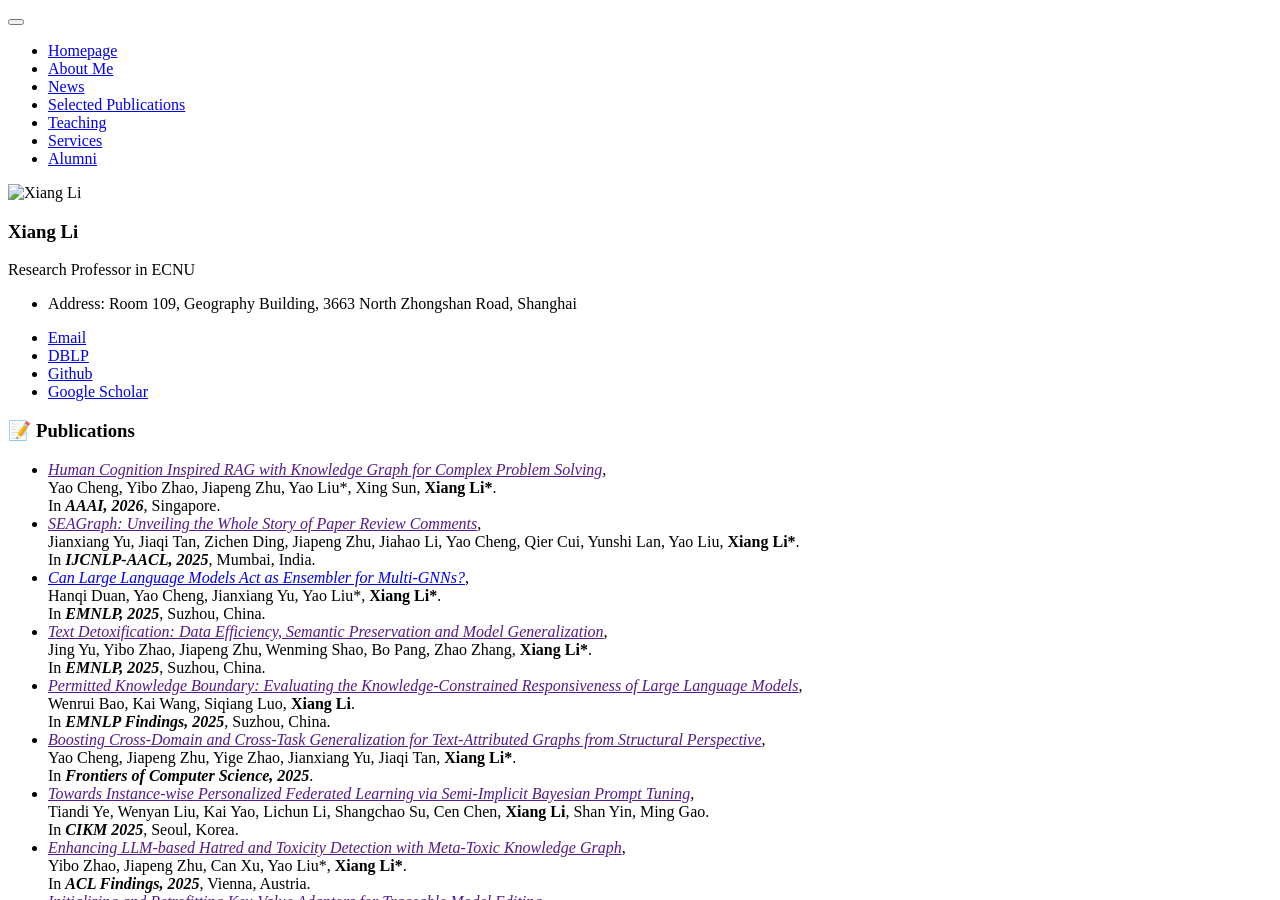
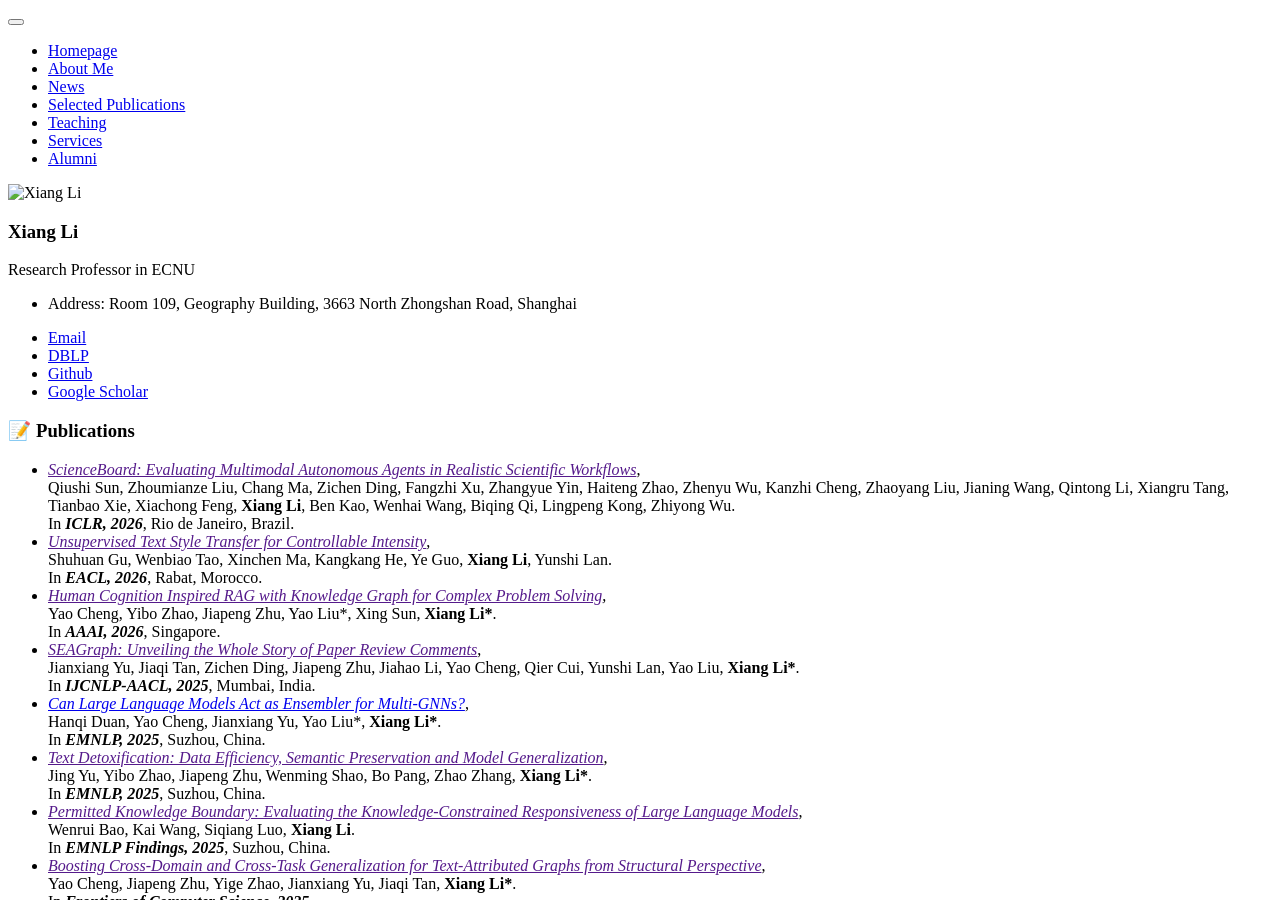
Before and after one commit to lixiang3776/lixiang3776.github.io, a Jekyll site: the page built from _pages/includes/pub.md, in a window 1280 px wide and 900 px high. Built offline with Jekyll 4.4.1, drawn with Linux system fonts in a browser that asks for light colours; our own code applies the rules of GitHub Pages for plain Markdown files.

Commit message:
Update pub.md
pub update

```diff
--- a/_pages/includes/pub.md
+++ b/_pages/includes/pub.md
@@ -2,6 +2,18 @@
 
 
 <ul>
+    <li>
+	<a href=""><i>ScienceBoard: Evaluating Multimodal Autonomous Agents in Realistic Scientific Workflows</i></a>,<br>
+       Qiushi Sun, Zhoumianze Liu, Chang Ma, Zichen Ding, Fangzhi Xu, Zhangyue Yin, Haiteng Zhao, Zhenyu Wu, Kanzhi Cheng, Zhaoyang Liu, Jianing Wang, Qintong Li, Xiangru Tang, Tianbao Xie, Xiachong Feng, <b>Xiang Li</b>, Ben Kao, Wenhai Wang, Biqing Qi, Lingpeng Kong, Zhiyong Wu. <br>
+        In <b><i>ICLR, 2026</i></b>, Rio de Janeiro, Brazil.
+		<br>
+	</li>
+    <li>
+	<a href=""><i>Unsupervised Text Style Transfer for Controllable Intensity</i></a>,<br>
+       Shuhuan Gu, Wenbiao Tao, Xinchen Ma, Kangkang He, Ye Guo, <b>Xiang Li</b>, Yunshi Lan. <br>
+        In <b><i>EACL, 2026</i></b>, Rabat, Morocco.
+		<br>
+	</li>
     <li>
 	<a href=""><i>Human Cognition Inspired RAG with Knowledge Graph for Complex Problem Solving</i></a>,<br>
        Yao Cheng, Yibo Zhao, Jiapeng Zhu, Yao Liu*, Xing Sun, <b>Xiang Li*</b>. <br>
```
